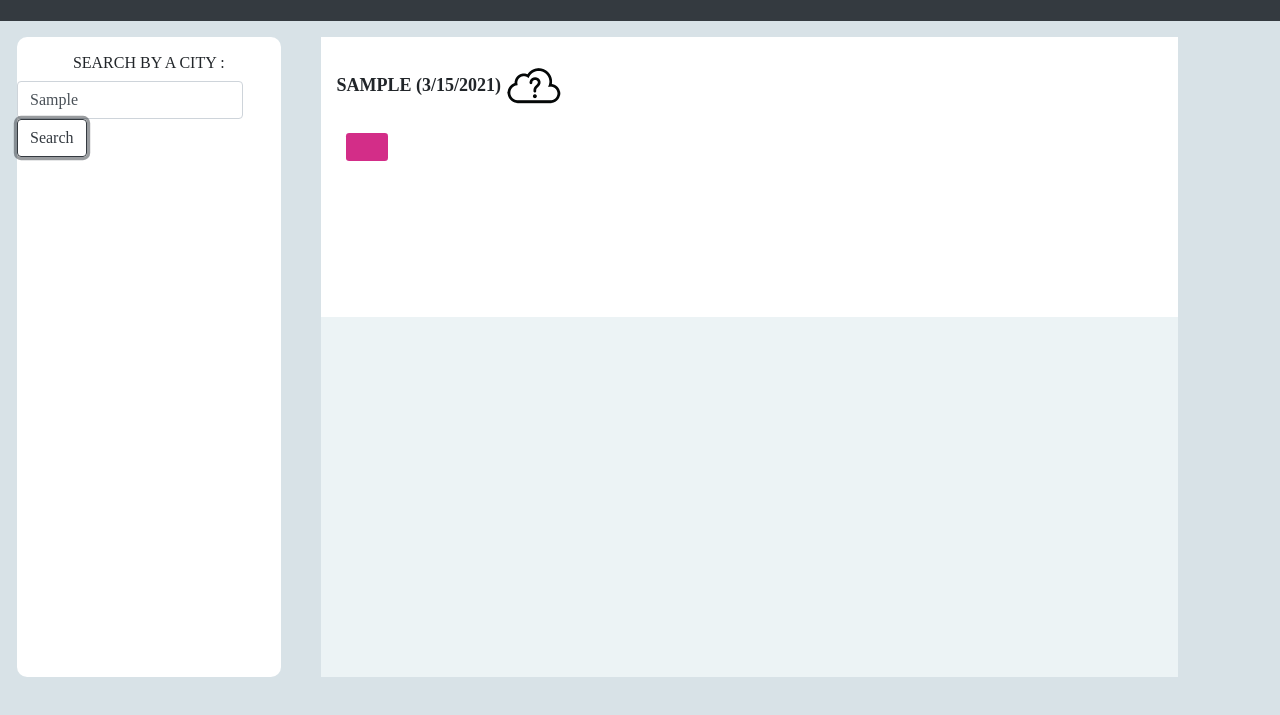
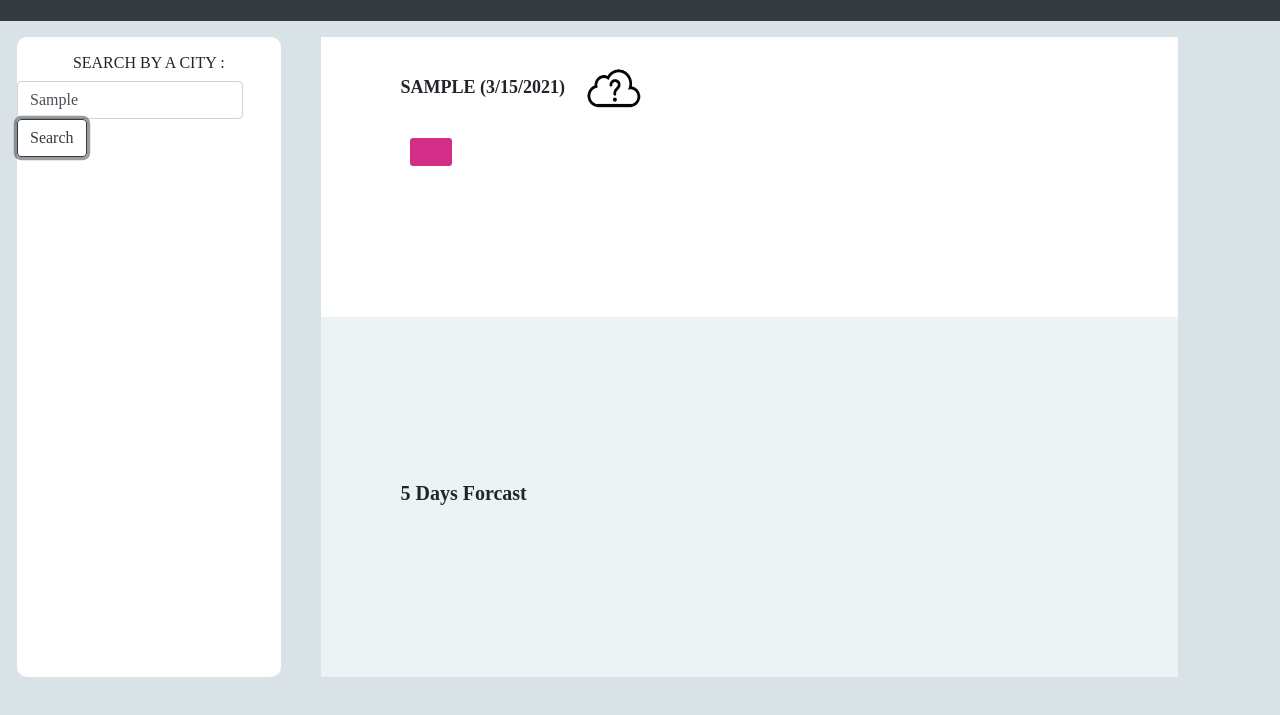
Before and after one commit to riheelh/Weather-Dashboard, a plain HTML site: page index.html in a window 1280 px wide. Both pictures are taken after typing "Sample" into the empty fields and a click on the button "Search". Shown: the part 57-772 px from the top of the page. Drawn offline with nearby package versions, Linux system fonts and the light colour scheme; no server answers; a web font is replaced by a local one.

Commit message:
refactor CSS

```diff
--- a/assets/css/style.css
+++ b/assets/css/style.css
@@ -56,15 +56,22 @@ body {
 .today-forcast {
     height: 35vh;
     background-color: white;
-    padding: 1rem 1rem
+    padding: 1rem 1rem;
+    padding-left: 5rem;
 }
 
 .five-day-forcast {
     height: 45vh;
     background-color: #ecf3f5;
     display: flex;
-    align-items: center;
+    /* align-items: center; */
     justify-content: center;
+    flex-direction: column;
+}
+
+.five-day-forcast h5 {
+    margin-left: 5rem;
+    font-weight: 600;
 }
 
 .fiveForcast {
@@ -98,7 +105,8 @@ body {
 
 .weather-icon img {
     width: 4rem;
-    height: 8vh ;
+    height: 8.6vh ;
+    margin-left: 1rem;
 }
 
 .aligned {
@@ -107,7 +115,7 @@ body {
 }
 
 .card-text {
-    background-color: #c7b79f;
+    background-color: #6e6546;
     color: white;
     font-size: 14px;
     padding: 1rem 1rem 1rem 1rem;
@@ -117,6 +125,7 @@ body {
     border: 1px solid #a19f9f;
     border-radius: 4px;
     font-weight: 500;
+
 }
 
 .card-text img {
--- a/assets/js/script.js
+++ b/assets/js/script.js
@@ -23,6 +23,7 @@ var searchHandler = function (event) {
         document.getElementById('weatherDiv').style.display = "block";
         document.querySelector("#cityDate").textContent = input.toUpperCase() + ' (' + date + ')'
         // cityInputEl.value = '';
+
     } else {
       alert('Please enter City name');
     }
@@ -31,7 +32,7 @@ var searchHandler = function (event) {
 //get date of today
 var today = new Date();
 var date = today.getMonth()+1 + '/' + today.getDate() + '/' + today.getFullYear();
-// console.log(today)
+
 
 //Get temp, humdity, wind speed for input city
 function getToday(city) {
@@ -82,10 +83,12 @@ function getUV(lat, lon) {
         });
 }
 
+var forCard = document.getElementById('fiveDayCards')
 
+// forCard.empty()
 // var forCard = document.getElementById('five-day-forcast')
 function getFiveDays(cityInput) {
-
+$(".fiveDayCards").empty()
     fetch('https://api.openweathermap.org/data/2.5/forecast?q=' + cityInput + '&units=imperial&appid=' + myKeys)
 
     .then(function (response) {
@@ -96,10 +99,12 @@ function getFiveDays(cityInput) {
             // var fiveTemp = data.list[i].main.temp_max;
             // var fiveHumid =  data.list[i].main.humidity;
             // const {icon} = data.list[i].weather[0];
+
+            //convert the unix timestamp to date format mm/dd/yyyy
             var fiveDT = data.list[i].dt;
             var fdate = new Date(fiveDT * 1000);
             var forcastDates = fdate.getMonth()+1 + '/' + fdate.getDate() + '/' + fdate.getFullYear();
-            var forCard = document.getElementById('fiveDayCards')
+
             var EL = document.createElement('div')
             var indCard = forCard.appendChild(EL).setAttribute('class', 'card-text')
             var pDate = document.createElement('p')
@@ -115,6 +120,7 @@ function getFiveDays(cityInput) {
 
             EL.append(pDate, imgW, pTemp, pHumid);
 
+
         }
 
     })
--- a/index.html
+++ b/index.html
@@ -47,7 +47,7 @@
 
                 </div>
                 <div class="five-day-forcast" id="five-day-forcast">
-                    <!-- <h5>5 Days Forcast</h5> -->
+                    <h5>5 Days Forcast</h5>
                     <div>
                         <div class='fiveDayCards' id='fiveDayCards'></div>
                     </div>
```
